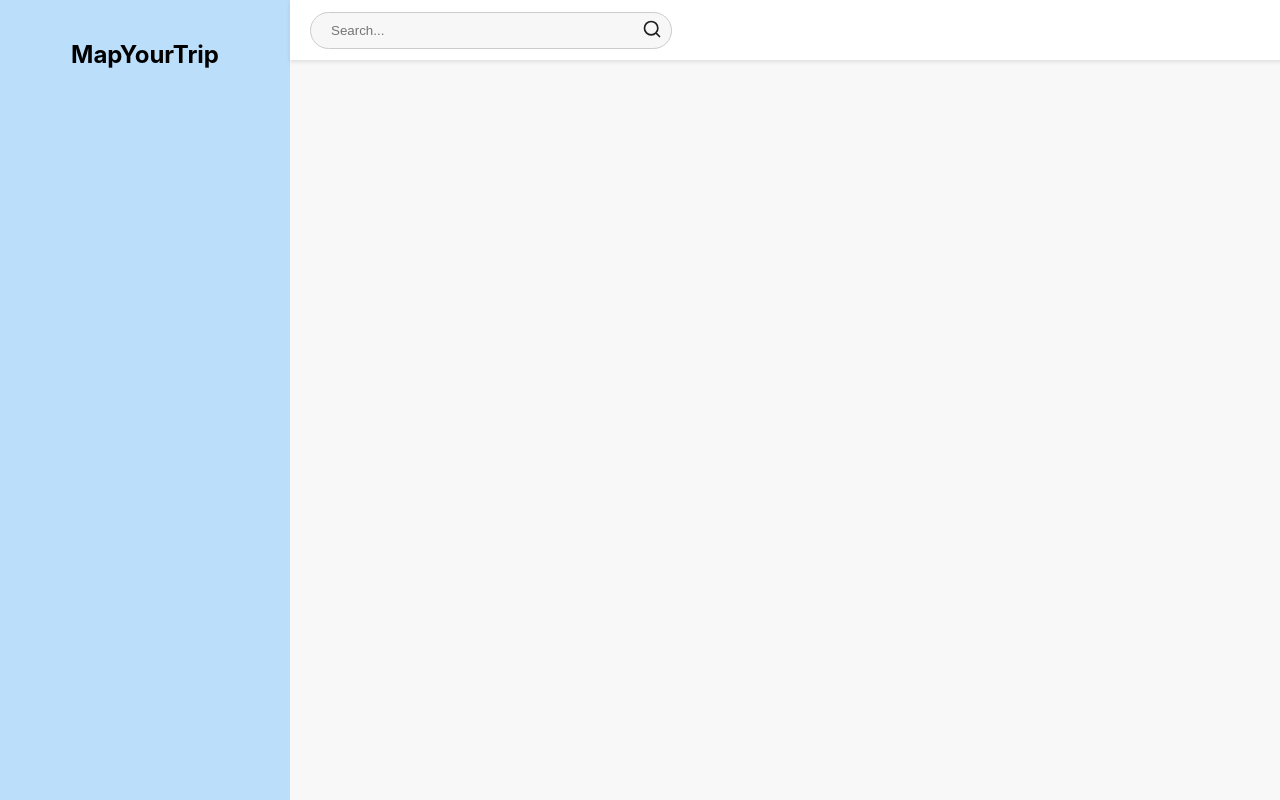
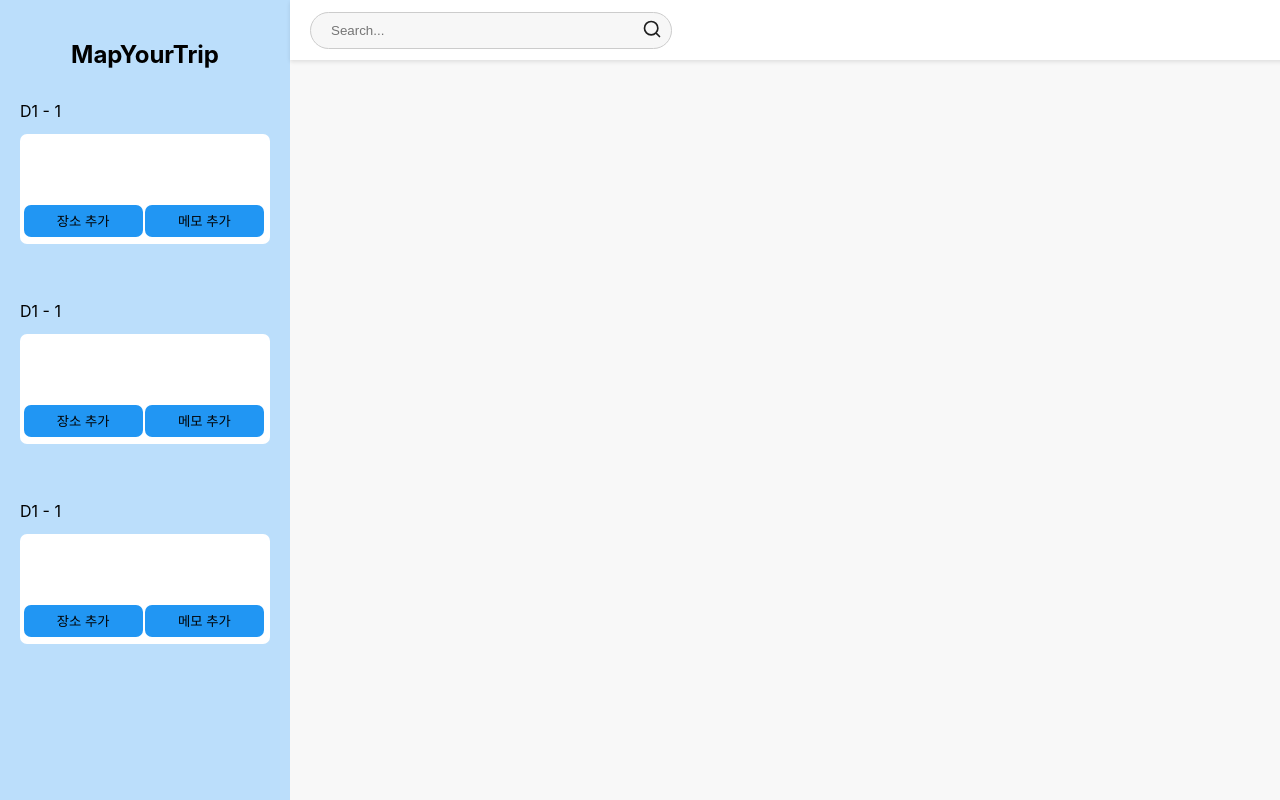
Before and after one commit to smartPotatoo/MapYourTrip_Front, a React (Create React App) app: page / in a window 1280 px wide. Before the commit this address had no page. Built offline with nearby package versions, Linux system fonts and the light colour scheme.

Commit message:
feat: add schdule item

```diff
--- a/src/components/DetailScheduleItem.js
+++ /dev/null
@@ -1,13 +0,0 @@
-import React from 'react';
-import { Link } from 'react-router-dom';
-import '../styles/Sidebar.css';
-
-const DetailScheduleItem = () => {
-  return (
-    <div className="detail-schedule-item-container">
-
-    </div>
-  );
-};
-
-export default DetailScheduleItem;
--- a/src/components/DetailScheduleList.js
+++ b/src/components/DetailScheduleList.js
@@ -1,12 +1,19 @@
 import React from 'react';
 import { Link } from 'react-router-dom';
 import '../styles/DetailScheduleList.css';
-import DetailScheduleItem from './DetailScheduleItem'
+import ScheduleDateItem from './ScheduleDateItem'
 
 const DetailScheduleList = () => {
   return (
     <div className="detail-schedule-list-container">
-      <DetailScheduleItem/>
+
+      <ScheduleDateItem index={1} item={{date:1}}/>
+      <ScheduleDateItem index={1} item={{date:1}}/>
+      <ScheduleDateItem index={1} item={{date:1}}/>
+      <ScheduleDateItem index={1} item={{date:1}}/>
+      <ScheduleDateItem index={1} item={{date:1}}/>
+      <ScheduleDateItem index={1} item={{date:1}}/>
+      <ScheduleDateItem index={1} item={{date:1}}/>
     </div>
   );
 };
--- /dev/null
+++ b/src/components/ScheduleDateItem.js
@@ -0,0 +1,26 @@
+import React from 'react';
+import { Link } from 'react-router-dom';
+import '../styles/ScheduleDateItem.css';
+
+const ScheduleDateItem = (props) => {
+  return (
+    <div className="schedule-date-item-container">
+      <div className='detail-date-container'>
+        <div className='date-container'>
+          <p>D{props.index} - {props.item.date}</p>
+        </div>
+        <div className='detail-schedule-container'>
+          <div className='time-memo-list-container'>
+
+          </div>
+          <div className='schedule-add-container'>
+            <input className='detail-add-button' type='button' value={"장소 추가"}/>
+            <input className='detail-memo-button' type='button' value={"메모 추가"}/>
+          </div>
+        </div>
+      </div>
+    </div>
+  );
+};
+
+export default ScheduleDateItem;
--- a/src/styles/DetailScheduleList.css
+++ b/src/styles/DetailScheduleList.css
@@ -0,0 +1,7 @@
+.detail-schedule-list-container{
+  display: flex;
+  flex-direction: column;
+  width: 100%;
+  height: 75%;
+  overflow-y: scroll;
+}
--- /dev/null
+++ b/src/styles/ScheduleDateItem.css
@@ -0,0 +1,45 @@
+.schedule-date-item-container{
+  width: 100%;
+  min-height: 150px;
+  margin-bottom: 50px;
+}
+.detail-date-container{
+  display: grid;
+  width: 100%;
+  height: 100%;
+  grid-template-rows: 30% 70%;
+}
+.schedule-date-item-container .date-container{
+  display: flex;
+  align-items: center;
+  /* justify-content: center; */
+}
+
+.schedule-date-item-container .date-container p{
+  margin: 0;
+}
+
+.detail-schedule-container{
+  width: 100%;
+  height: 100%;
+  background-color: white;
+  border-radius: 7px;
+  padding-bottom: 5px;
+}
+.detail-schedule-container .time-memo-list-container{
+  min-height: 68%;
+}
+.detail-schedule-container .schedule-add-container{
+  display: grid;
+  height: 30%;
+  width: 97%;
+  grid-template-columns: 49% 49%;
+  grid-column-gap: 1%;
+  margin: auto;
+  margin-bottom: 5px;
+}
+.schedule-add-container input{
+  background-color: #2196f3;
+  border-radius: 7px;
+  border: 0;
+}
```
